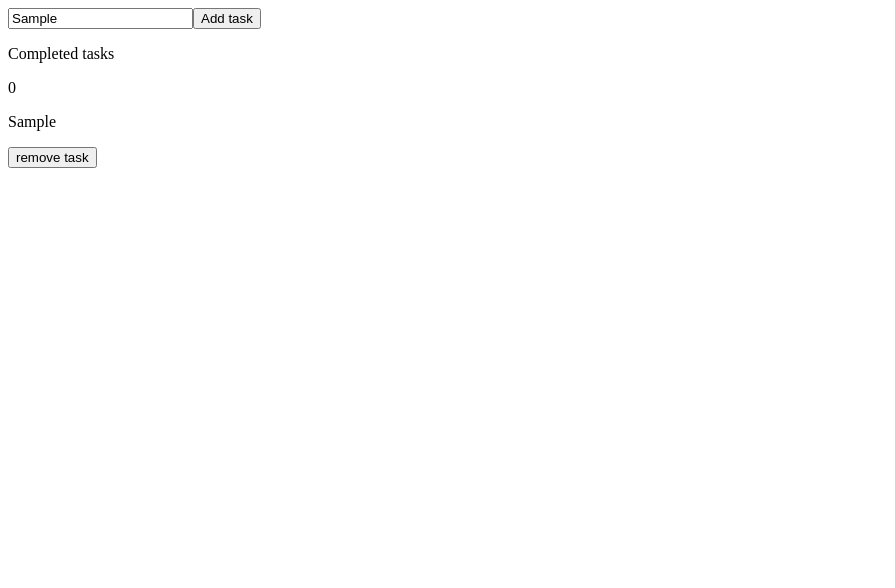
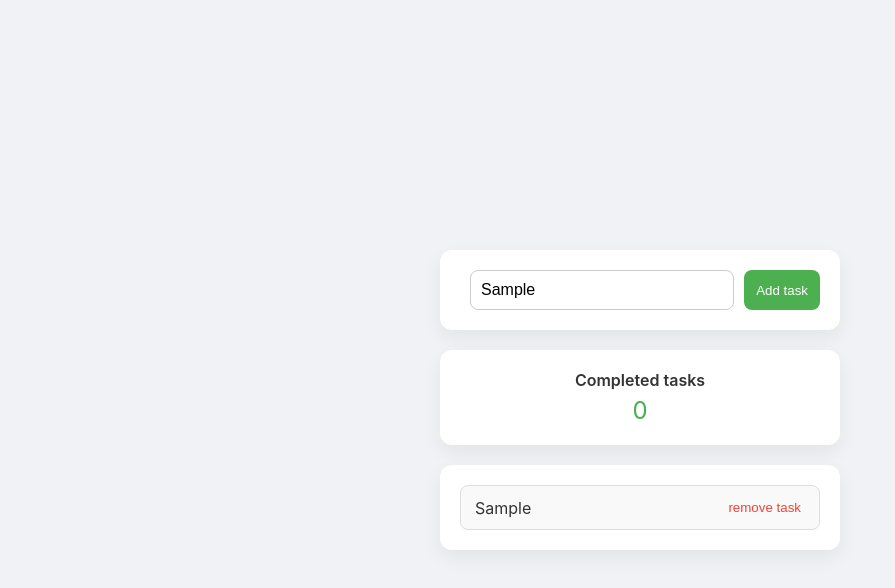
Before and after one commit to NandaBgithub/Tasklist, a website built with webpack: page src/index.html in a window 1280 px wide. Both pictures are taken after typing "Sample" into the empty fields and a click on the button "Add task". Shown: the whole page, without its empty margins (0-895 px from the left). Built offline with nearby package versions, Linux system fonts and the light colour scheme; files whose address does not match are found by name.

Commit message:
added styling

```diff
--- /dev/null
+++ b/src/index.css
@@ -0,0 +1,111 @@
+body {
+  display: flex;
+  flex-direction: column;
+  align-items: center;
+  justify-content: center;
+  min-height: 100vh;
+  margin: 0;
+  padding: 20px;
+  background-color: #f0f2f5;
+  font-family: -apple-system, BlinkMacSystemFont, 'Segoe UI', Roboto, Oxygen,
+    Ubuntu, Cantarell, 'Open Sans', 'Helvetica Neue', sans-serif;
+  gap: 20px;
+  box-sizing: border-box;
+}
+
+form,
+.counter_container,
+.task-display_container {
+  background: #fff;
+  width: 100%;
+  max-width: 400px;
+  padding: 20px;
+  border-radius: 12px;
+  box-shadow: 0 8px 20px rgba(0, 0, 0, 0.06);
+  box-sizing: border-box;
+}
+
+.task-adder_form {
+  display: flex;
+  gap: 10px;
+}
+
+.task-adder_input {
+  flex: 1;
+  padding: 10px;
+  border: 1px solid #ccc;
+  border-radius: 8px;
+  font-size: 16px;
+  outline: none;
+}
+
+.task-adder_button {
+  background-color: #4caf50;
+  color: #fff;
+  border: none;
+  padding: 10px 12px;
+  border-radius: 8px;
+  cursor: pointer;
+  display: flex;
+  align-items: center;
+  justify-content: center;
+  transition: background 0.2s ease;
+}
+
+.task-adder_button:hover {
+  background-color: #43a047;
+}
+
+.counter_container {
+  text-align: center;
+}
+
+.counter-title_paragraph {
+  margin: 0;
+  font-weight: 600;
+  color: #333;
+}
+
+.counter-count_paragraph {
+  margin: 6px 0 0;
+  font-size: 24px;
+  color: #4caf50;
+}
+
+.task-display_container {
+  display: flex;
+  flex-direction: column;
+  gap: 10px;
+}
+
+.task_container {
+  display: flex;
+  justify-content: space-between;
+  align-items: center;
+  background: #f9f9f9;
+  padding: 10px 14px;
+  border: 1px solid #ddd;
+  border-radius: 8px;
+}
+
+.task_paragraph {
+  margin: 0;
+  font-size: 16px;
+  color: #333;
+  word-break: break-word;
+}
+
+.task_button {
+  background: transparent;
+  border: none;
+  cursor: pointer;
+  color: #f44336;
+  display: flex;
+  align-items: center;
+  padding: 4px;
+  transition: color 0.2s ease;
+}
+
+.task_button:hover {
+  color: #d32f2f;
+}
--- a/src/index.html
+++ b/src/index.html
@@ -4,6 +4,7 @@
     <meta charset="UTF-8">
     <meta name="viewport" content="width=device-width, initial-scale=1.0">
     <title>Home</title>
+    <link href="https://fonts.googleapis.com/icon?family=Material+Icons" rel="stylesheet">
     <link rel="stylesheet" type="text/css" href="index.css">
 </head>
 <body>
```
Also changed, not shown: 1 other file.
